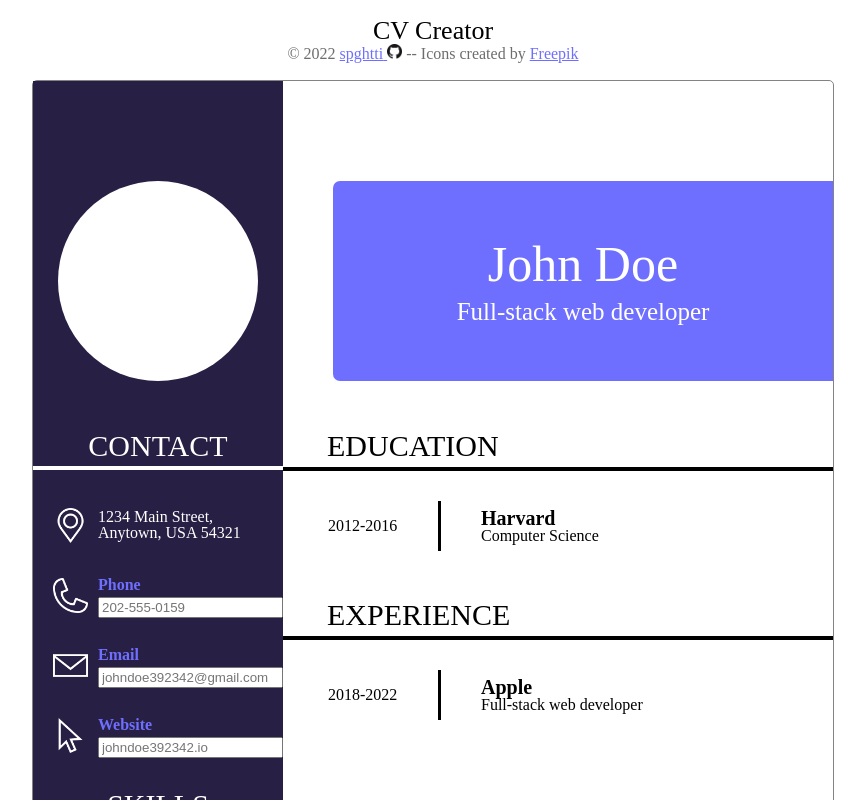
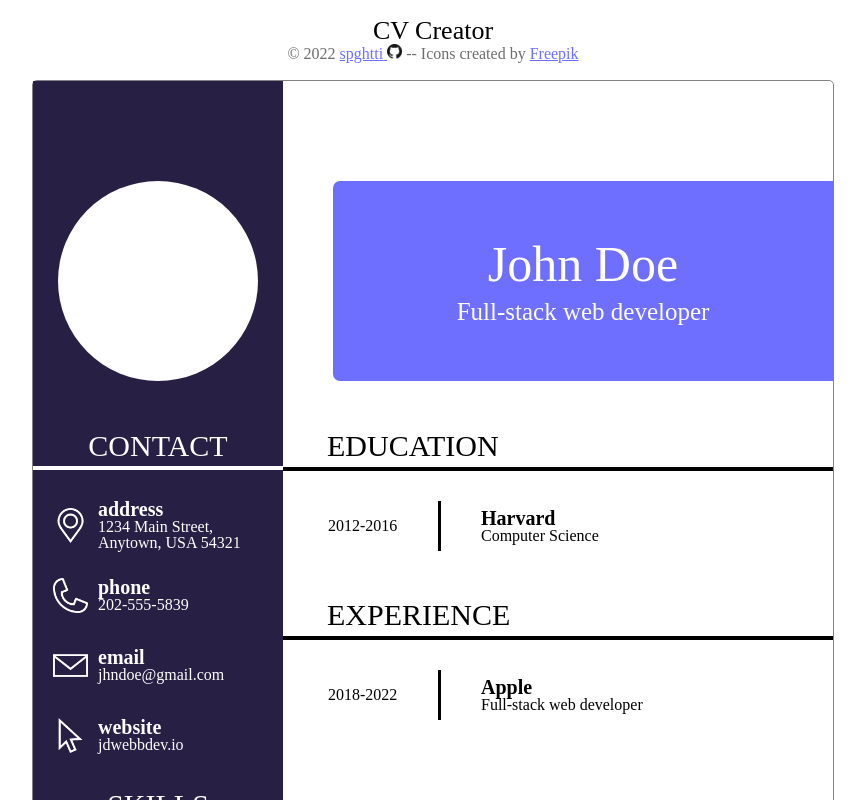
Before and after one commit to spghtti/cv-creator, a React (Create React App) app: page / in a window 1280 px wide. Shown: the whole page, without its empty margins (207-1072 px from the left). Built offline with nearby package versions, Linux system fonts and the light colour scheme.

Commit message:
contact section input functional

```diff
--- a/src/App.css
+++ b/src/App.css
@@ -273,3 +273,7 @@ ul {
   height: 50px;
   font-size: 30px;
 }
+
+.Preview-contact-div-headline {
+  pointer-events: none;
+}
--- a/src/Components/Preview/Contact/ContactInput.js
+++ b/src/Components/Preview/Contact/ContactInput.js
@@ -9,30 +9,45 @@ class ContactInput extends Component {
     };
   }
 
+  preventDefault = (e) => {
+    e.preventDefault();
+  };
+
   showInput = () => {
     return (
-      <div>
+      <form onSubmit={this.preventDefault}>
         <h3>{this.state.value}</h3>
         <input
           type="text"
-          placeholder="1234 Main Street, Anytown, USA 54321"
-          id="address-input"
+          placeholder={this.props.placeholder}
+          id={this.props.id}
+          onChange={this.props.updateInfo}
+          htmlFor={this.props.value}
         ></input>
         <input
           type="submit"
           value="submit"
+          id={this.props.value}
           onClick={this.props.revertEditState}
         ></input>{' '}
-      </div>
+      </form>
     );
   };
 
   handleRender = () => {
     if (this.props.edit === true) {
       return this.showInput();
-    }
-    if (this.props.edit === false) {
-      return <div className="placeholder">{this.props.address}</div>;
+    } else {
+      return (
+        <div
+          className="placeholder"
+          value={this.props.value}
+          onClick={this.props.triggerEditState}
+        >
+          <h3 className="Preview-contact-div-headline">{this.state.value}</h3>
+          {this.props.info}
+        </div>
+      );
     }
   };
 
--- a/src/Components/Preview/Contact/ContactSkillsPane.js
+++ b/src/Components/Preview/Contact/ContactSkillsPane.js
@@ -8,31 +8,65 @@ class ContactPane extends Component {
     super(props);
     this.revertEditState = this.revertEditState.bind(this);
     this.state = {
-      edit: false,
+      addressEdit: false,
+      phoneEdit: false,
+      emailEdit: false,
+      websiteEdit: false,
       address: '1234 Main Street, Anytown, USA 54321',
-      phone: '',
-      email: '',
-      website: '',
+      phone: '202-555-5839',
+      email: 'jhndoe@gmail.com',
+      website: 'jdwebbdev.io',
     };
   }
 
-  updateAddress = (e) => {
-    const input = document.getElementById('address-input');
-    this.setState({ address: input.value });
-    input.textContent = `${this.state.address}`;
-  };
-
   triggerEditState = (e) => {
+    const value = e.target.attributes.value.value;
     if (e.target.type !== 'text') {
-      this.setState({ edit: !this.state.edit });
+      if (value === 'address') {
+        this.setState({ addressEdit: !this.state.addressEdit });
+      }
+      if (value === 'phone') {
+        this.setState({ phoneEdit: !this.state.phoneEdit });
+      }
+      if (value === 'email') {
+        this.setState({ emailEdit: !this.state.emailEdit });
+      }
+      if (value === 'website') {
+        this.setState({ websiteEdit: !this.state.websiteEdit });
+      }
     }
   };
 
-  revertEditState = () => {
-    const input = document.getElementById('address-input');
-    this.setState({ address: input.value });
-    input.textContent = `${this.state.address}`;
-    this.setState({ edit: !this.state.edit });
+  revertEditState = (e) => {
+    const id = e.target.attributes.id.nodeValue;
+    if (id === 'address') {
+      this.setState({ addressEdit: !this.state.addressEdit });
+    }
+    if (id === 'phone') {
+      this.setState({ phoneEdit: !this.state.phoneEdit });
+    }
+    if (id === 'email') {
+      this.setState({ emailEdit: !this.state.emailEdit });
+    }
+    if (id === 'website') {
+      this.setState({ websiteEdit: !this.state.websiteEdit });
+    }
+  };
+
+  updateInfo = (e) => {
+    const input = e.target.attributes.for.nodeValue;
+    if (input === 'address') {
+      this.setState({ address: e.target.value });
+    }
+    if (input === 'phone') {
+      this.setState({ phone: e.target.value });
+    }
+    if (input === 'email') {
+      this.setState({ email: e.target.value });
+    }
+    if (input === 'website') {
+      this.setState({ website: e.target.value });
+    }
   };
 
   render() {
@@ -44,36 +78,37 @@ class ContactPane extends Component {
             <div className="Preview-panel-headline">
               <h2>CONTACT</h2>
             </div>
-            <div
-              className="Preview-contact-div"
-              onClick={this.triggerEditState}
-            >
+            <div className="Preview-contact-div" value="address">
               <img
                 alt=""
                 src={require('../Icons/pin.png')}
                 className="Preview-icon"
               />
               <ContactInput
-                value="Address"
-                edit={this.state.edit}
-                address={this.state.address}
+                value="address"
+                edit={this.state.addressEdit}
+                info={this.state.address}
                 revertEditState={this.revertEditState}
+                triggerEditState={this.triggerEditState}
+                updateInfo={this.updateInfo}
+                id="address-input"
               />
             </div>
-            <div className="Preview-contact-div">
+            <div className="Preview-contact-div" value="phone">
               <img
                 alt=""
                 src={require('../Icons/phone.png')}
                 className="Preview-icon"
               />
-              <div>
-                <h3>Phone</h3>
-                <input
-                  type="text"
-                  placeholder="202-555-0159"
-                  id="phone-input"
-                ></input>
-              </div>
+              <ContactInput
+                value="phone"
+                edit={this.state.phoneEdit}
+                info={this.state.phone}
+                revertEditState={this.revertEditState}
+                triggerEditState={this.triggerEditState}
+                id="phone-input"
+                updateInfo={this.updateInfo}
+              />
             </div>
             <div className="Preview-contact-div">
               <img
@@ -81,14 +116,15 @@ class ContactPane extends Component {
                 src={require('../Icons/envelope.png')}
                 className="Preview-icon"
               />
-              <div>
-                <h3>Email</h3>
-                <input
-                  type="text"
-                  placeholder="johndoe392342@gmail.com"
-                  id="email-input"
-                ></input>
-              </div>
+              <ContactInput
+                value="email"
+                edit={this.state.emailEdit}
+                info={this.state.email}
+                revertEditState={this.revertEditState}
+                triggerEditState={this.triggerEditState}
+                updateInfo={this.updateInfo}
+                id="email-input"
+              />
             </div>
             <div className="Preview-contact-div">
               <img
@@ -96,14 +132,15 @@ class ContactPane extends Component {
                 src={require('../Icons/cursor.png')}
                 className="Preview-icon"
               />
-              <div>
-                <h3>Website</h3>
-                <input
-                  type="text"
-                  placeholder="johndoe392342.io"
-                  id="website-input"
-                ></input>
-              </div>
+              <ContactInput
+                value="website"
+                edit={this.state.websiteEdit}
+                info={this.state.website}
+                revertEditState={this.revertEditState}
+                triggerEditState={this.triggerEditState}
+                updateInfo={this.updateInfo}
+                id="website-input"
+              />
             </div>
           </div>
         </div>
```
